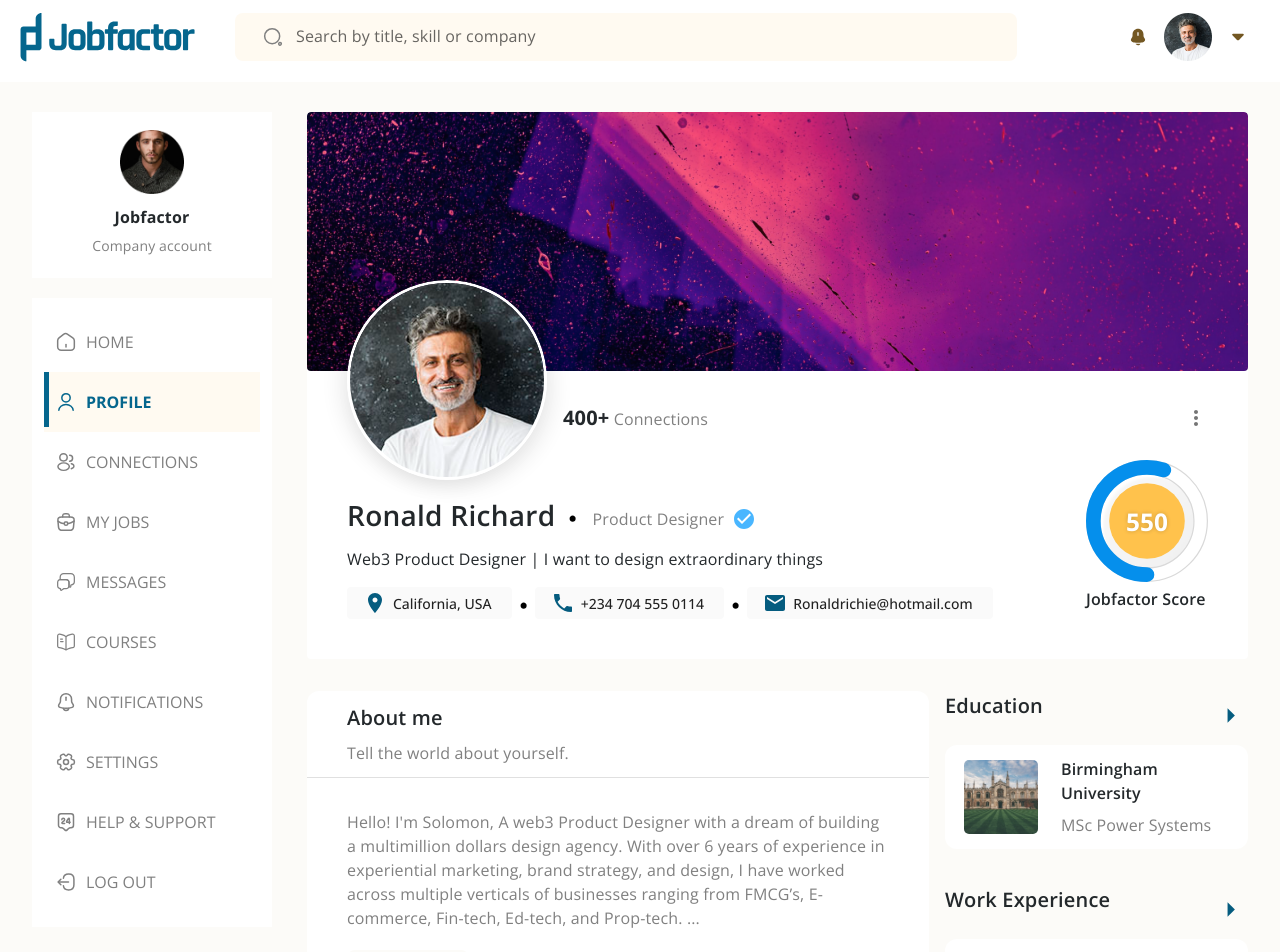
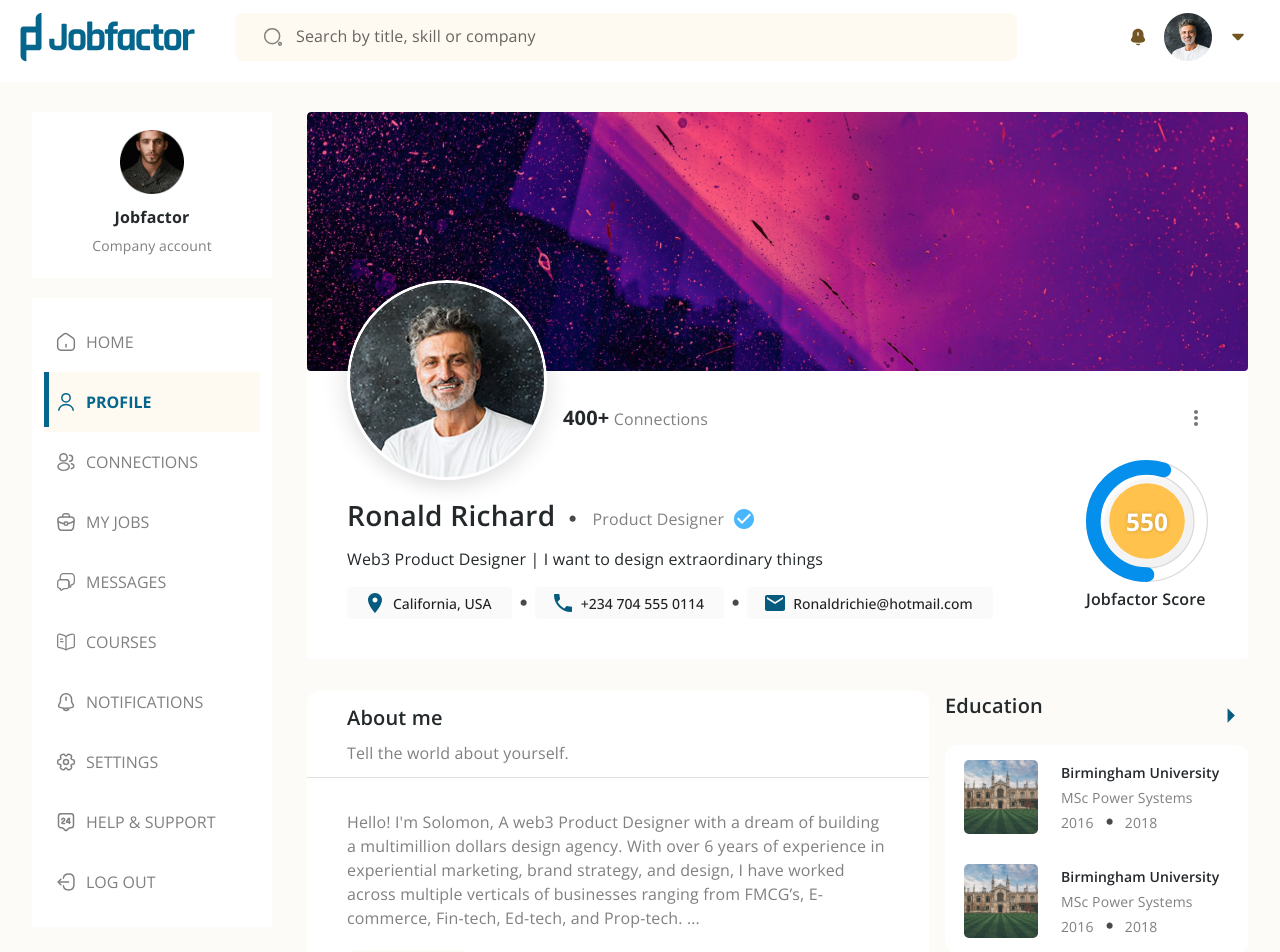
Before and after one commit to onealwills/Jobfactor, a React (Create React App) app: page /users in a window 1280 px wide. Shown: the top 952 px of the page. Built offline with nearby package versions, Linux system fonts and the light colour scheme.

Commit message:
Break out Education Summary into separate component

```diff
--- a/src/pages/Users/UsersPage.tsx
+++ b/src/pages/Users/UsersPage.tsx
@@ -5,16 +5,29 @@ import ExpandMoreRoundedIcon from '@mui/icons-material/ExpandMoreRounded';
 import ArrowRightIcon from '@mui/icons-material/ArrowRight';
 import VisibilityOffIcon from '@mui/icons-material/VisibilityOff';
 
-import { Box, Typography, IconButton, Grid, Container, Divider, Button, List, ListItem, ListItemText } from '@mui/material';
-import cambridge from '../../assets/images/cambridge.jpg';
+import {
+    Box,
+    Typography,
+    IconButton,
+    Grid,
+    Container,
+    Divider,
+    Button,
+    List,
+    ListItem
+} from '@mui/material';
+
 import cover from '../../assets/images/cover.jpg';
 import profile from '../../assets/images/profile-sq.png';
+import cambridge from '../../assets/images/cambridge.jpg';
+
 import Progress from '../Home/components/Progress';
 import InfoChip from './components/InfoChip';
 import Section from './components/Section';
 import SectionHeading from './components/SectionHeading';
 import Image from '../../components/Image';
 import MedalIcon from '../../assets/icons/MedalIcon';
+import EducationSummary from './components/EducationSummary';
 
 function UsersPage() {
     return (
@@ -166,7 +179,7 @@ function UsersPage() {
                                                         gap={2}
                                                         alignItems="center"
                                                     >
-                                                        <CircleIcon sx={{ fontSize: "7.25px" }} />
+                                                        <CircleIcon sx={{ fontSize: "7.25px" }} htmlColor="#494949" />
                                                         <Typography
                                                             component="span"
                                                             color="#808080"
@@ -198,15 +211,11 @@ function UsersPage() {
                                             <Grid item>
                                                 <InfoChip type="location" label="California, USA" />
                                             </Grid>
-                                            <Grid item>
-                                                <CircleIcon sx={{ fontSize: "7.25px" }} />
-                                            </Grid>
+                                            <CircleIcon sx={{ fontSize: "7.25px" }} htmlColor="#494949" />
                                             <Grid item>
                                                 <InfoChip type="phone" label="+234 704 555 0114" />
                                             </Grid>
-                                            <Grid item>
-                                                <CircleIcon sx={{ fontSize: "7.25px" }} />
-                                            </Grid>
+                                            <CircleIcon sx={{ fontSize: "7.25px" }} htmlColor="#494949" />
                                             <Grid item>
                                                 <InfoChip type="email" label="Ronaldrichie@hotmail.com" />
                                             </Grid>
@@ -458,44 +467,9 @@ function UsersPage() {
                         <Grid item xs={4}>
                             <Section heading={
                                 <SectionHeading ml={0}>Education</SectionHeading>
-                            } onClick={() => {}} px={2}>
-                                <Grid container gap={2.5} alignItems="center" wrap="nowrap">
-                                    <Grid item>
-                                        <Image
-                                            src={cambridge}
-                                            alt="University of Birmingham"
-                                            sx={{
-                                                width: "80px",
-                                                height: "80px",
-                                                objectFit: "cover"
-                                            }}
-                                            border="3px #fff solid"
-                                            borderRadius={2}
-                                            display="block"
-                                        />
-                                    </Grid>
-                                    <Grid item flexGrow={1}>
-                                        <Typography
-                                            component="h4"
-                                            color="#23282B"
-                                            fontFamily="open sans"
-                                            fontSize={16}
-                                            fontWeight={600}
-                                            mb={1}
-                                        >
-                                            Birmingham University
-                                        </Typography>
-                                        <Typography
-                                            component="p"
-                                            color="#808080"
-                                            fontFamily="open sans"
-                                            fontSize={16}
-                                            fontWeight={400}
-                                        >
-                                            MSc Power Systems
-                                        </Typography>
-                                    </Grid>
-                                </Grid>
+                            } onClick={() => {}} px={2} py={0}>
+                                <EducationSummary />
+                                <EducationSummary />
                             </Section>
                             <Section heading={
                                 <SectionHeading ml={0}>Work Experience</SectionHeading>
--- /dev/null
+++ b/src/pages/Users/components/EducationSummary.tsx
@@ -0,0 +1,69 @@
+import { Grid, Typography } from "@mui/material";
+import Image from "../../../components/Image";
+import CircleIcon from '@mui/icons-material/Circle';
+
+import cambridge from '../../../assets/images/cambridge.jpg';
+
+const EducationSummary = () => (
+    <Grid container gap={2.5} py={1.5} alignItems="center" wrap="nowrap">
+        <Grid item>
+            <Image
+                src={cambridge}
+                alt="University of Birmingham"
+                sx={{
+                    width: "80px",
+                    height: "80px",
+                    objectFit: "cover"
+                }}
+                border="3px #fff solid"
+                borderRadius={2}
+                display="block"
+            />
+        </Grid>
+        <Grid item flexGrow={1}>
+            <Typography
+                component="h4"
+                color="#23282B"
+                fontFamily="open sans"
+                fontSize={14}
+                fontWeight={600}
+                mb={.5}
+            >
+                Birmingham University
+            </Typography>
+            <Typography
+                component="p"
+                color="#808080"
+                fontFamily="open sans"
+                fontSize={14}
+                fontWeight={400}
+                mb={.5}
+            >
+                MSc Power Systems
+            </Typography>
+            <Grid container alignItems="center" gap={1.5}>
+                    <Typography
+                        component="span"
+                        color="#808080"
+                        fontFamily="open sans"
+                        fontSize={14}
+                        fontWeight={400}
+                    >
+                        2016
+                    </Typography>
+                    <CircleIcon sx={{ fontSize: "7.25px" }} htmlColor="#494949" />
+                    <Typography
+                        component="span"
+                        color="#808080"
+                        fontFamily="open sans"
+                        fontSize={14}
+                        fontWeight={400}
+                    >
+                        2018
+                    </Typography>
+            </Grid>
+        </Grid>
+    </Grid>
+)
+
+export default EducationSummary
```
